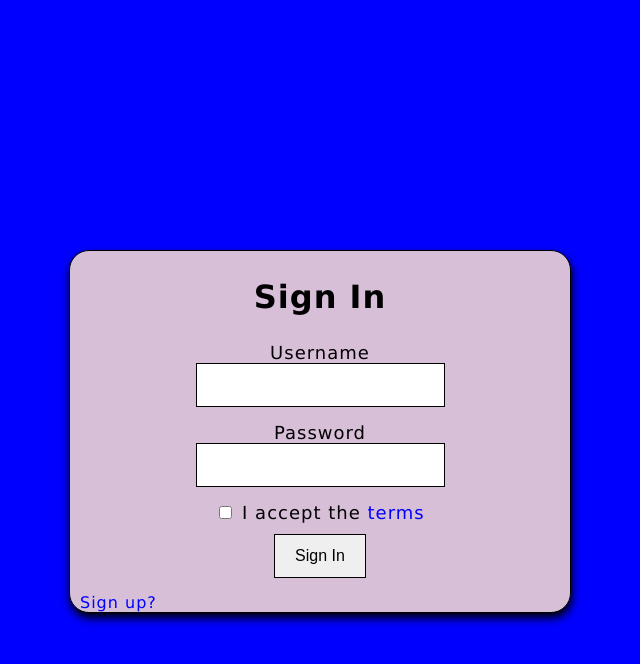
After one commit to Mikael-Kolehmainen/Website-Template, a PHP site: page /login.php in a window 1280 px wide. The commit adds this page. Shown: the top 664 px of the page, without its empty margins (320-960 px from the left). Run offline with PHP 8.4, Linux system fonts and the light colour scheme.

Commit message:
Update 26.01.2022 17:32

```diff
--- /dev/null
+++ b/PHP/form.css
@@ -0,0 +1,36 @@
+
+/* FORM BOX CSS */
+
+.box {
+    background-color: var(--form-box-bg);
+    margin-right: auto;
+    margin-left: auto;
+    max-width: 500px;
+    box-shadow: black 1px 5px 10px;
+    border: black solid 1px;
+    border-radius: 20px;
+    margin-top: 250px;
+}
+.box h1 {
+    text-align: center;
+}
+.box .backLink {
+    margin-left: 10px;
+}
+
+/* FORM */
+
+.box form {
+    text-align: center;
+    font-size: 18px;
+}
+.box form input {
+    margin-bottom: 15px;
+    padding: 12px 20px;
+    box-sizing: border-box;
+    border: 1px solid black;
+    font-size: 16px;
+}
+.box form label {
+    margin-bottom: 5px;
+}
--- a/PHP/head.php
+++ b/PHP/head.php
@@ -6,6 +6,7 @@
         <!-- CSS -->
         <link href="main.css" rel="stylesheet" type="text/css" id="pagestyle">
         <link href="root-variables.css" rel="stylesheet" type="text/css">
+        <link href="form.css" rel="stylesheet" type="text/css">
         <!-- JS -->
         <script src="hamburger.js" async></script>
         <script src="resolution-checker.js" async></script>
--- a/PHP/header.php
+++ b/PHP/header.php
@@ -1,6 +1,6 @@
 <?php
     echo '
-    <div class="container" id="top">
+    <div class="container sticky" id="top">
         <header>
             <img src="media/logo.png" alt="Company logo">
         </header>
--- a/PHP/index.php
+++ b/PHP/index.php
@@ -2,6 +2,7 @@
 <html>
     <head>
         <?php require 'head.php' ?>
+        <title>Homepage</title>
     </head>
     <body>
         <?php require 'header.php' ?>
--- /dev/null
+++ b/PHP/login.php
@@ -0,0 +1,23 @@
+<!DOCTYPE html>
+<html>
+    <head>
+        <?php require 'head.php' ?>
+        <title>Sign In</title>
+    </head>
+    <body style="background-color: var(--header-bg)">
+        <section class="box">
+            <h1>Sign In</h1>
+            <form name="old-user" action="profile.php" method="POST" autocomplete="off">
+                <label for="username">Username</label><br>
+                <input type="text" name="username" required><br>
+                <label for="password">Password</label><br>
+                <input type="password" name="pw"><br>
+                <input type="checkbox" name="terms" required>
+                <!-- onclick terms download pdf of terms & conditions -->
+                <label for="terms">I accept the <a href="">terms</a></label><br>
+                <input type="submit" value="Sign In">
+            </form>
+            <a href="register.php" class="backLink">Sign up?</a>
+        </section>
+    </body>
+</html>
--- a/PHP/main.css
+++ b/PHP/main.css
@@ -189,6 +189,7 @@ footer #creator {
         text-align: center;
         width: 100%;
         position: fixed;
+        z-index: -1;
     }
     nav a {
         padding-left: 0;
--- a/PHP/root-variables.css
+++ b/PHP/root-variables.css
@@ -11,4 +11,6 @@
     /* FOOTER */
     --footer-bg: blue;
     --footer-font-color: white;
+    /* FORM */
+    --form-box-bg: thistle;
 }
```
